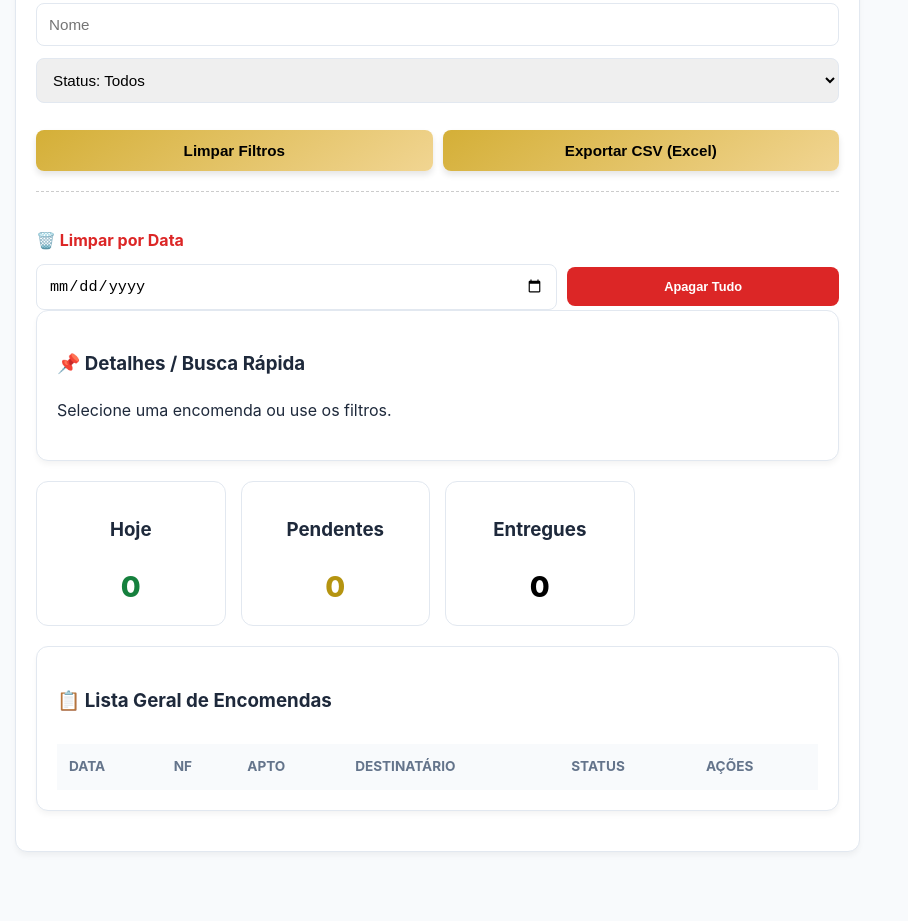
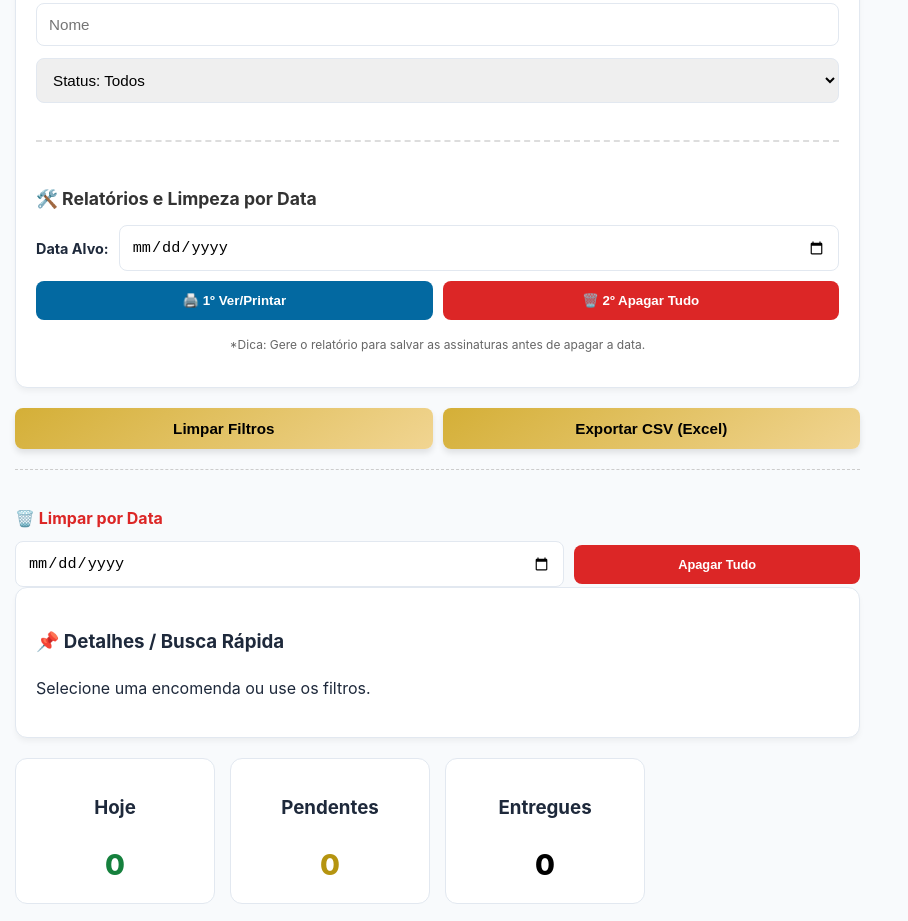
Before and after one commit to CondominioColletion/Portaria, a plain HTML site: page index.html in a window 1280 px wide. Shown: the part 912-1833 px from the top of the page, without its empty margins (0-908 px from the left). Before the commit the page ends 1799 px from the top, so only its background shows below. Drawn offline with nearby package versions, Linux system fonts and the light colour scheme.

Commit message:
Update index.html

```diff
--- a/index.html
+++ b/index.html
@@ -67,6 +67,32 @@
             <option value="Retirado">Retirado</option>
         </select>
     </div>
+
+    <div style="margin-top: 25px; padding-top: 20px; border-top: 2px dashed #ddd;">
+        <h4 style="color: #333; margin-bottom: 12px; font-size: 1.1em;">🛠️ Relatórios e Limpeza por Data</h4>
+
+        <div style="display: flex; flex-direction: column; gap: 10px;">
+            <div style="display: flex; align-items: center; gap: 10px;">
+                <label style="font-size: 0.9em; font-weight: bold; white-space: nowrap;">Data Alvo:</label>
+                <input type="date" id="dataParaLimpar" style="margin-bottom: 0; flex-grow: 1;">
+            </div>
+
+            <div style="display: grid; grid-template-columns: 1fr 1fr; gap: 10px;">
+                <button onclick="gerarRelatorioAssinaturas()" style="padding: 12px; background-color: #0369a1; color: white; border: none; border-radius: 8px; font-weight: bold; cursor: pointer;">
+                    🖨️ 1º Ver/Printar
+                </button>
+
+                <button onclick="limparPorData()" style="padding: 12px; background-color: #dc2626; color: white; border: none; border-radius: 8px; font-weight: bold; cursor: pointer;">
+                    🗑️ 2º Apagar Tudo
+                </button>
+            </div>
+
+            <p style="font-size: 0.75em; color: #666; margin-top: 5px; text-align: center;">
+                *Dica: Gere o relatório para salvar as assinaturas antes de apagar a data.
+            </p>
+        </div>
+    </div>
+    </div>
             <div style="display: flex; gap: 10px; margin-top: 15px;">
                 <button onclick="limparFiltros()" class="btn-secundario" style="flex: 1;">Limpar Filtros</button>
                 <button onclick="exportarCSV()" class="btn-exportar" style="flex: 1;">Exportar CSV (Excel)</button>
```
Lines whose indentation alone changed are shown as unchanged.
